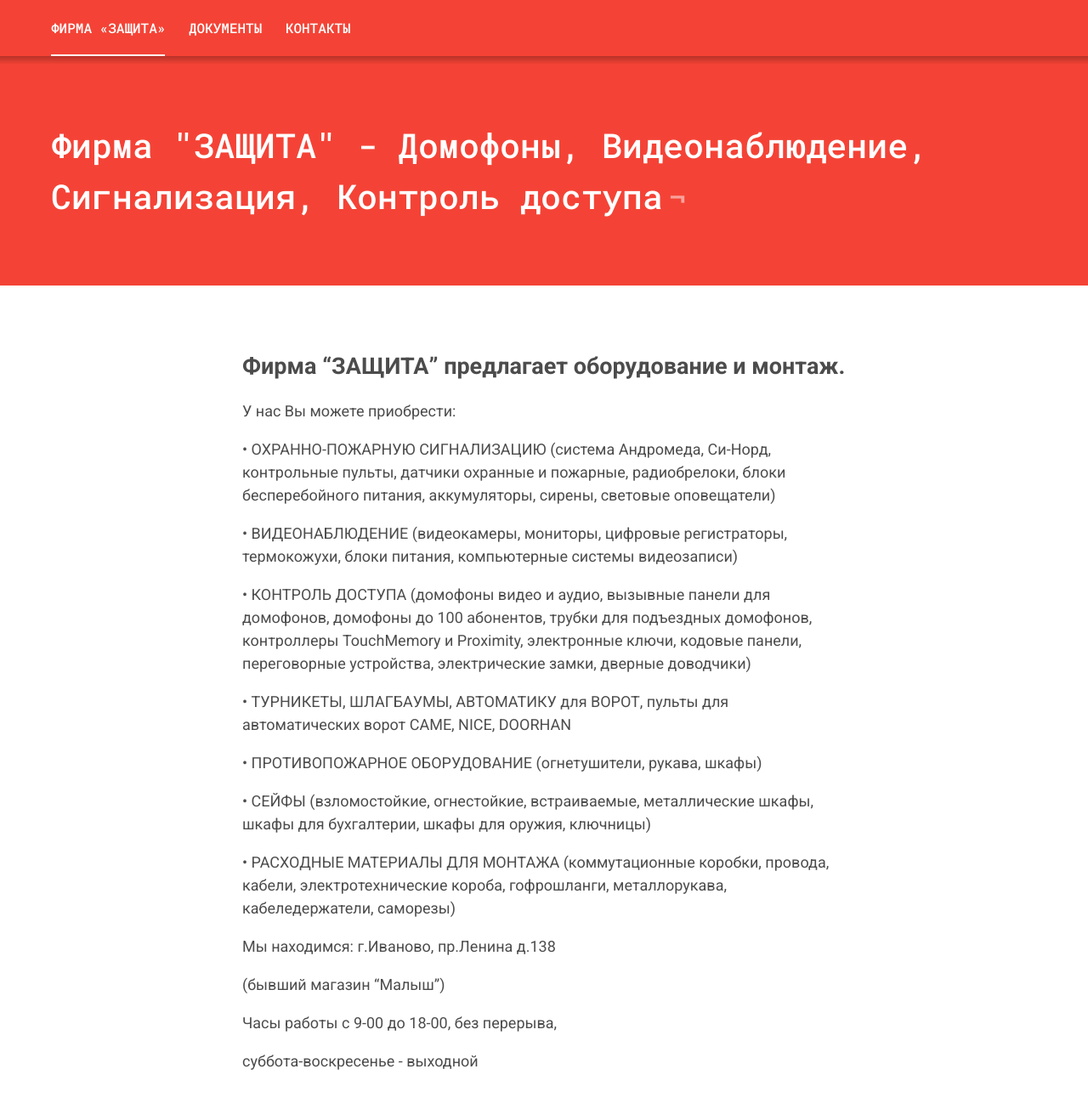
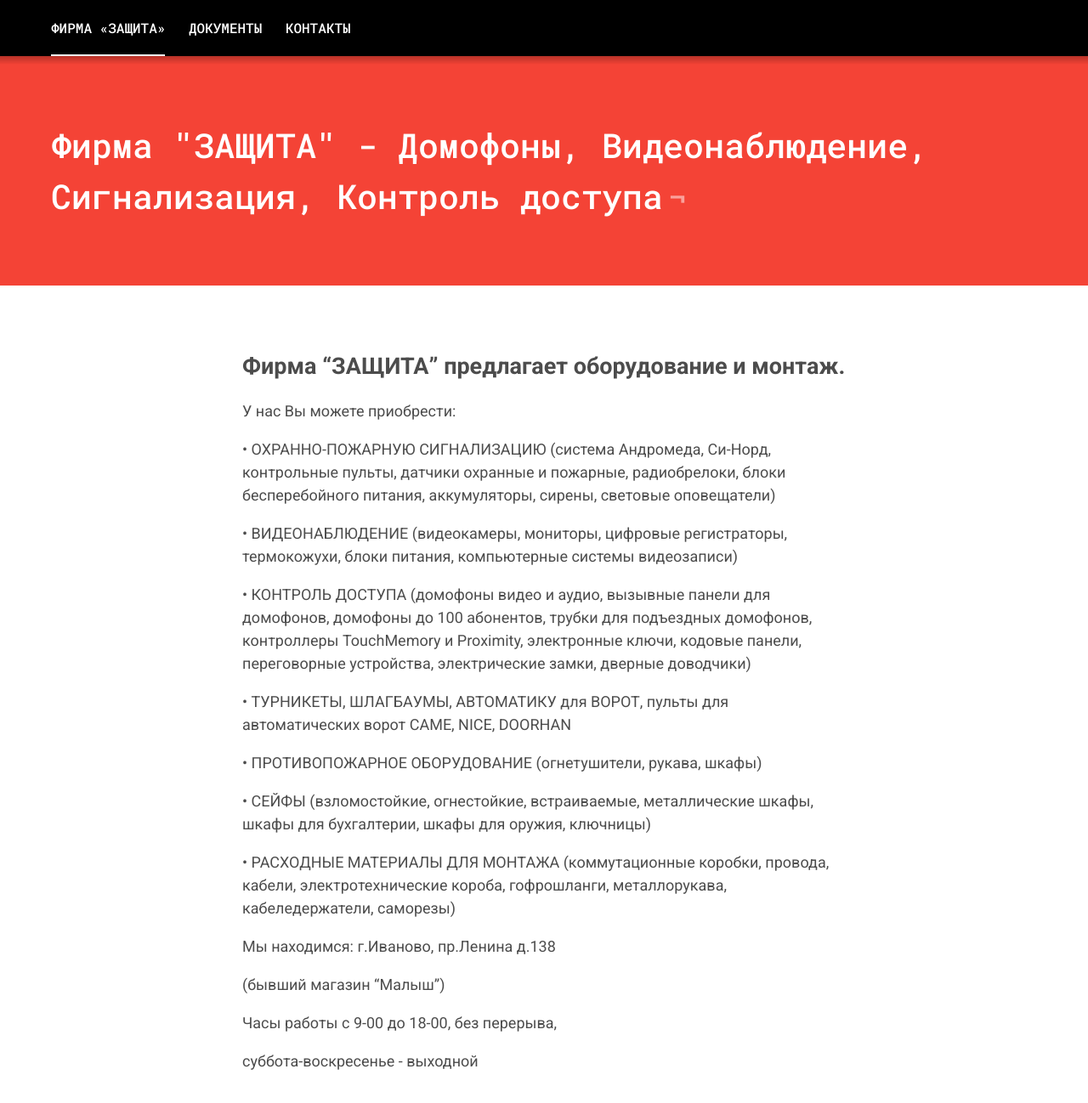
Before and after one commit to alex-eri/ivdomofon, a Jekyll site: the page built from index.md, in a window 1280 px wide and 1400 px high. Shown: the top 1298 px of the window at 85% size. Built offline with Jekyll 4.4.1, drawn with Linux system fonts in a browser that asks for light colours.

Commit message:
Update _red.scss

```diff
--- a/_sass/themes/_red.scss
+++ b/_sass/themes/_red.scss
@@ -4,7 +4,11 @@
 
 .t-red {
 
-  .c-navigation,
+   .c-navigation {
+
+     background: $c__black;
+   }
+
   .c-header {
     background: $c__red;
   }
```
